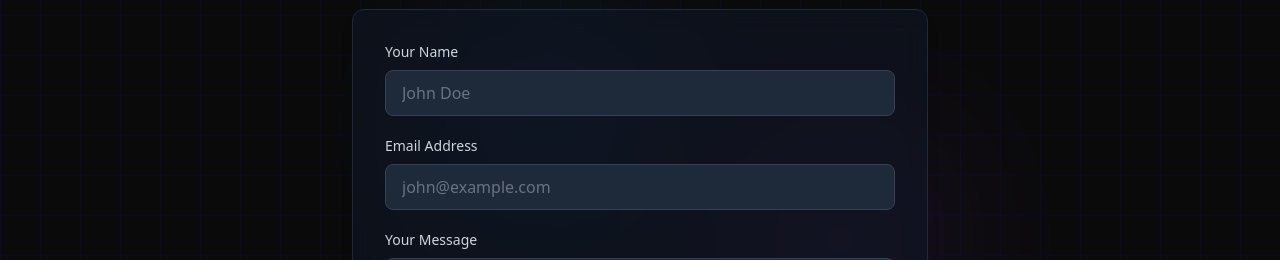
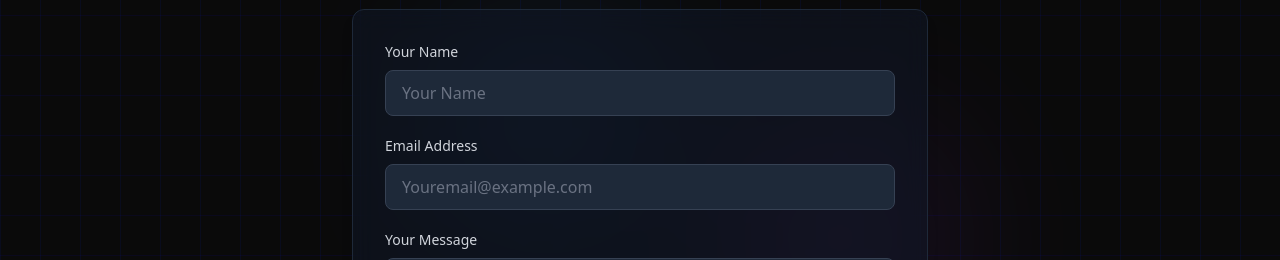
Before and after one commit to muhammad-ashiqe/portfolio, a React (Vite) app: page /contact in a window 1280 px wide. Shown: the part 265-525 px from the top of the page. Built offline with nearby package versions, Linux system fonts and the light colour scheme.

Commit message:
Update Contact.jsx

```diff
--- a/src/pages/Contact.jsx
+++ b/src/pages/Contact.jsx
@@ -129,7 +129,7 @@ const Contact = () => {
             type="text"
             value={formData.name}
             onChange={handleChange}
-            placeholder="John Doe"
+            placeholder="Your Name"
             className={`w-full px-4 py-2.5 rounded-lg bg-gray-800 border ${
               errors.name ? "border-red-500" : "border-gray-700"
             } text-white placeholder-gray-500 focus:outline-none focus:ring-2 focus:ring-blue-500/50`}
@@ -151,7 +151,7 @@ const Contact = () => {
             type="email"
             value={formData.email}
             onChange={handleChange}
-            placeholder="john@example.com"
+            placeholder="Youremail@example.com"
             className={`w-full px-4 py-2.5 rounded-lg bg-gray-800 border ${
               errors.email ? "border-red-500" : "border-gray-700"
             } text-white placeholder-gray-500 focus:outline-none focus:ring-2 focus:ring-blue-500/50`}
```
